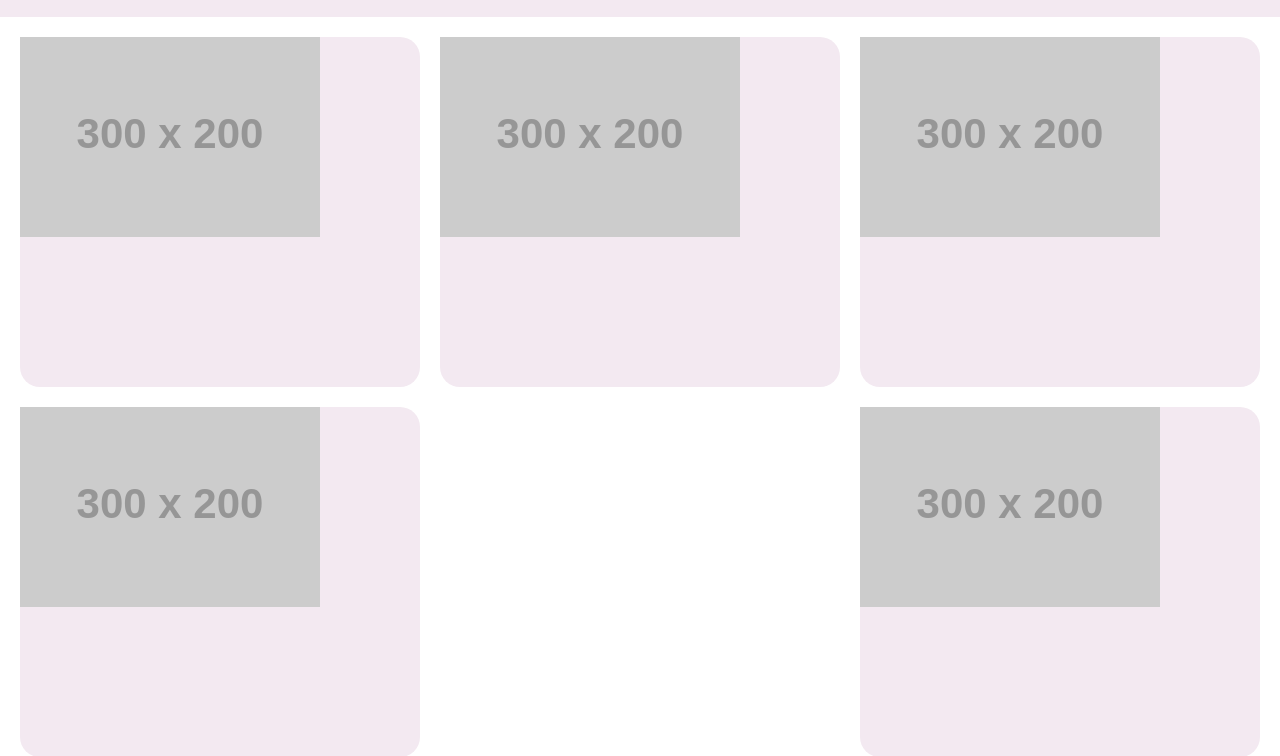
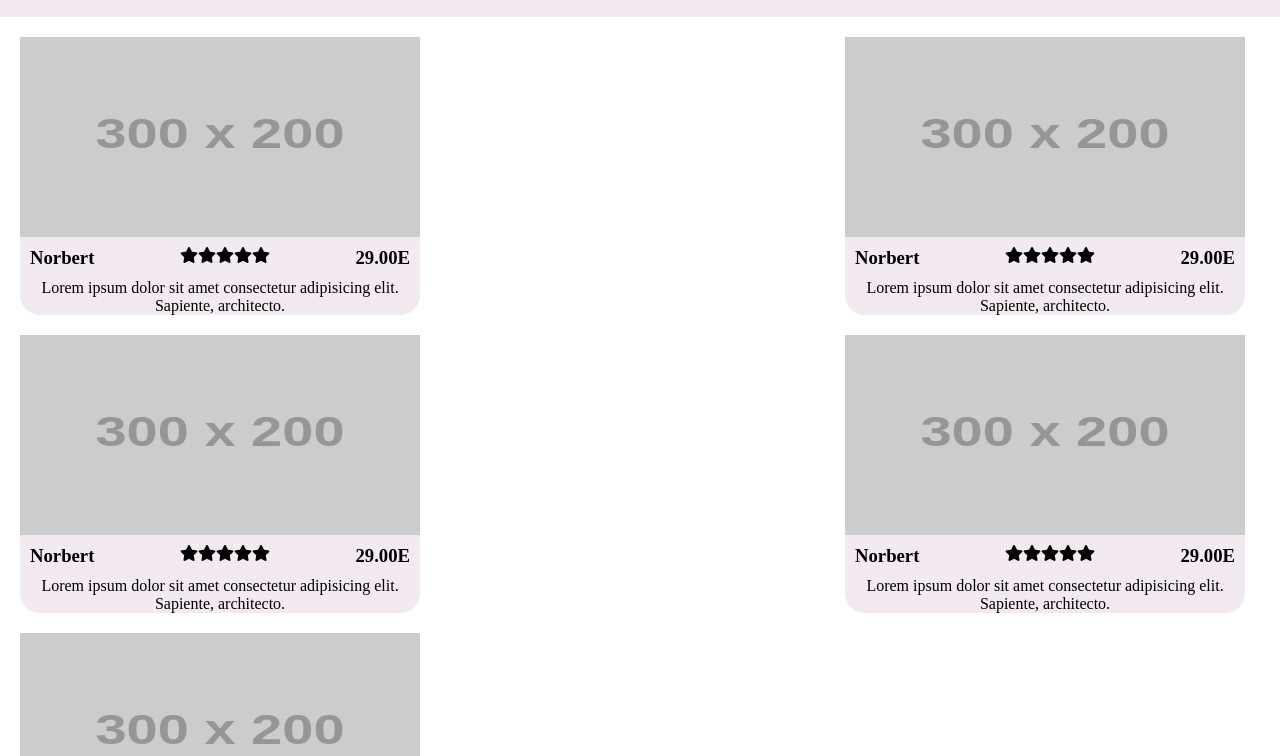
Before and after one commit to samuelrochwerg/SamuelRochwerg_5_06042021, a website: page index.html in a window 1280 px wide. Shown: the part 60-816 px from the top of the page. Drawn offline with Linux system fonts and the light colour scheme; placeholder pictures from the web are drawn by us; a web font is replaced by a local one.

Commit message:
page accueil flexbox

```diff
--- a/index.html
+++ b/index.html
@@ -42,18 +42,73 @@
         <section class="section__produits">
             <div class="section__produits__camera">
                 <img src='http://fakeimg.pl/300x200' alt='' />
+                <div class="section_produits_camera__name">
+                    <h3>Norbert</h3>
+                    <div class="section_produits_camera__stars"><i class="fas fa-star"></i><i class="fas fa-star"></i><i
+                            class="fas fa-star"></i><i class="fas fa-star"></i><i class="fas fa-star"></i></div>
+                    <div class="section_produits_camera__price">
+                        <h3>29.00E</h3>
+                    </div>
+                </div>
+                <div class="description__text">
+                    <p>Lorem ipsum dolor sit amet consectetur adipisicing elit. Sapiente, architecto.</p>
+                </div>
             </div>
             <div class="section__produits__camera">
                 <img src='http://fakeimg.pl/300x200' alt='' />
+                <div class="section_produits_camera__name">
+                    <h3>Norbert</h3>
+                    <div class="section_produits_camera__stars"><i class="fas fa-star"></i><i class="fas fa-star"></i><i
+                            class="fas fa-star"></i><i class="fas fa-star"></i><i class="fas fa-star"></i></div>
+                    <div class="section_produits_camera__price">
+                        <h3>29.00E</h3>
+                    </div>
+                </div>
+                <div class="description__text">
+                    <p>Lorem ipsum dolor sit amet consectetur adipisicing elit. Sapiente, architecto.</p>
+                </div>
             </div>
             <div class="section__produits__camera">
                 <img src='http://fakeimg.pl/300x200' alt='' />
+                <div class="section_produits_camera__name">
+                    <h3>Norbert</h3>
+                    <div class="section_produits_camera__stars"><i class="fas fa-star"></i><i class="fas fa-star"></i><i
+                            class="fas fa-star"></i><i class="fas fa-star"></i><i class="fas fa-star"></i></div>
+                    <div class="section_produits_camera__price">
+                        <h3>29.00E</h3>
+                    </div>
+                </div>
+                <div class="description__text">
+                    <p>Lorem ipsum dolor sit amet consectetur adipisicing elit. Sapiente, architecto.</p>
+                </div>
             </div>
             <div class="section__produits__camera">
                 <img src='http://fakeimg.pl/300x200' alt='' />
+                <div class="section_produits_camera__name">
+                    <h3>Norbert</h3>
+                    <div class="section_produits_camera__stars"><i class="fas fa-star"></i><i class="fas fa-star"></i><i
+                            class="fas fa-star"></i><i class="fas fa-star"></i><i class="fas fa-star"></i></div>
+                    <div class="section_produits_camera__price">
+                        <h3>29.00E</h3>
+                    </div>
+                </div>
+                <div class="description__text">
+                    <p>Lorem ipsum dolor sit amet consectetur adipisicing elit. Sapiente, architecto.</p>
+                </div>
             </div>
             <div class="section__produits__camera">
                 <img src='http://fakeimg.pl/300x200' alt='' />
+                <div class="section_produits_camera__name">
+                    <h3>Norbert</h3>
+                    <div class="section_produits_camera__stars"><i class="fas fa-star"></i><i class="fas fa-star"></i><i
+                            class="fas fa-star"></i><i class="fas fa-star"></i><i class="fas fa-star"></i></div>
+                    <div class="section_produits_camera__price">
+                        <h3>29.00E</h3>
+                    </div>
+                </div>
+                <div class="description__text">
+                    <p>Lorem ipsum dolor sit amet consectetur adipisicing elit. Sapiente, architecto.</p>
+                </div>
             </div>
 
             </div>
--- a/sass/pages/_index.scss
+++ b/sass/pages/_index.scss
@@ -25,11 +25,24 @@ a:hover {
     flex-wrap: wrap;
     padding: 0 20px;
         &__camera {
-            width: 400px;
-            height: 350px;
+            display: flex;
+            flex-direction: column;
+            flex-wrap: wrap;
+            max-width: 400px;
             border-radius: 20px;
             background: rgba(243, 233, 241);
             margin-bottom: 20px;
+            margin-right: 15px;
         }
+}
 
+.section_produits_camera__name {
+    padding: 10px 10px;
+    display: flex;
+    flex-direction: row;
+    justify-content: space-between;
 }
+
+.description__text {
+    text-align: center;
+}
```
Also changed, not shown: public/css/style.css, 1 other file.
